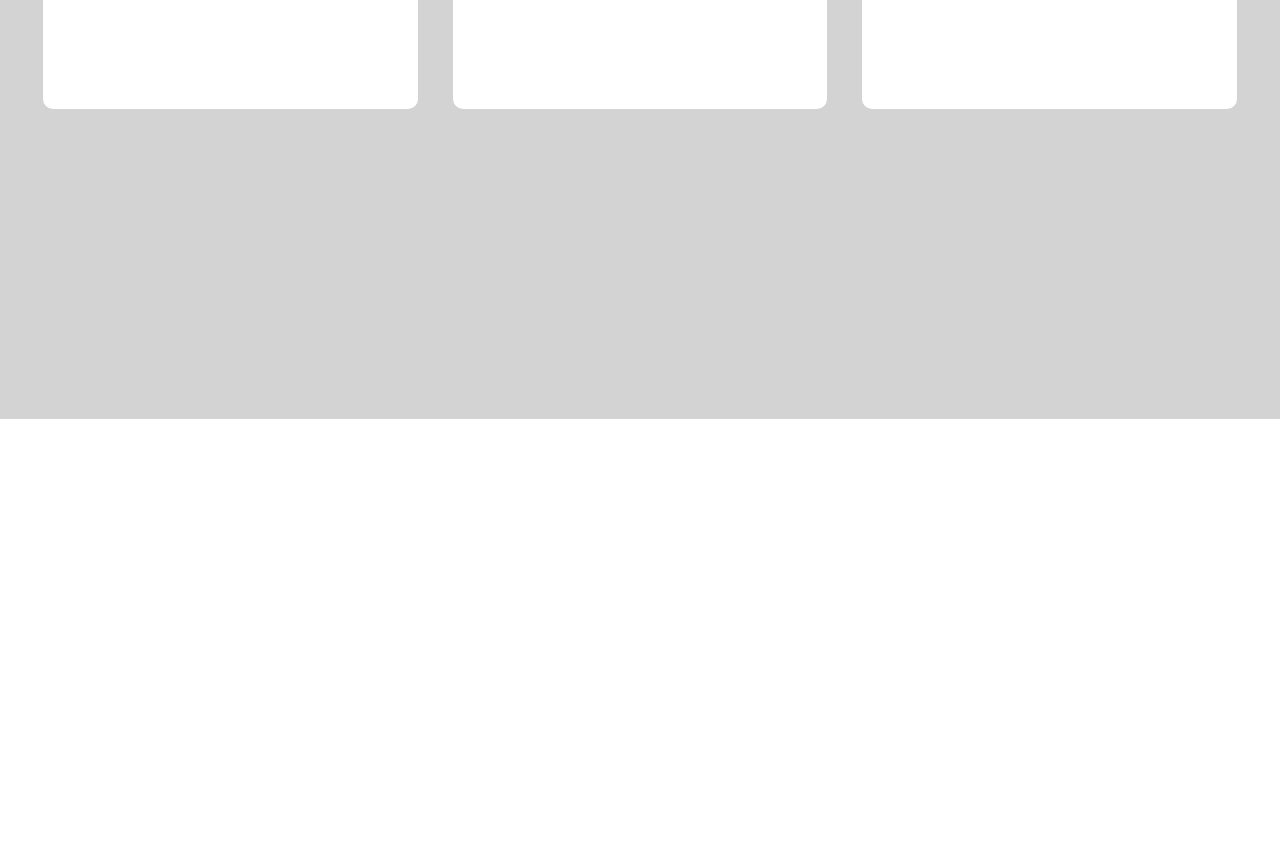
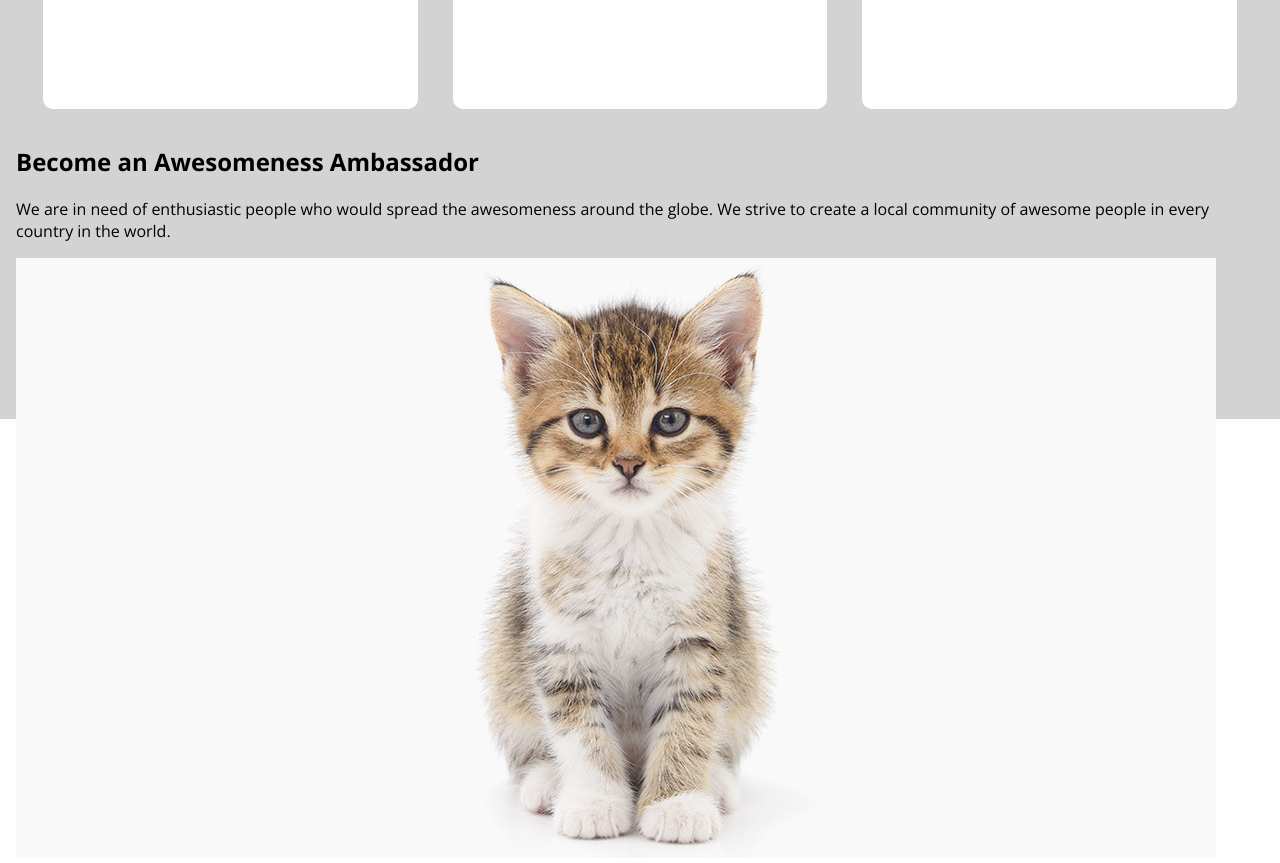
Before and after one commit to kamil-123/awesomeness, a website: page MorningWorkout/src/index.html in a window 1280 px wide. Shown: the part 640-1503 px from the top of the page. Before the commit the page ends 1059 px from the top, so only its background shows below. Drawn offline with nearby package versions, Linux system fonts and the light colour scheme; files that its build step writes are made by us from their sources.

Commit message:
new section added to the index.html

```diff
--- a/MorningWorkout/src/index.html
+++ b/MorningWorkout/src/index.html
@@ -25,6 +25,9 @@
       </p>
     </header>
     <main>
+
+
+
       <div class="photo">
         <div class="photo__image">
           <p class="photo__caption">
@@ -62,6 +65,17 @@
           routine. You will be amazed.
         </div>
       </div>
+      <section class="section">
+
+        <h2>Become an Awesomeness Ambassador</h2>
+
+        <p>We are in need of enthusiastic people who would spread the awesomeness around the globe. We strive to create a local community of awesome people in every country in the world.</p>
+
+        <img src="/img/rodriguez.jpg" alt="Ambassador">
+
+    </section>
+
+
     </main>
   </body>
 </html>
```
